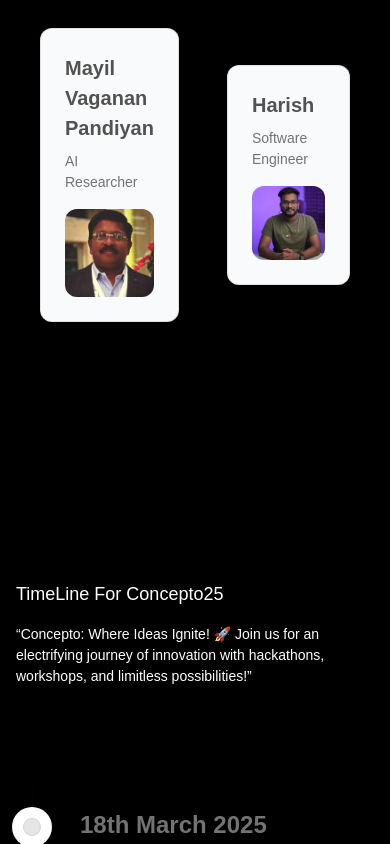
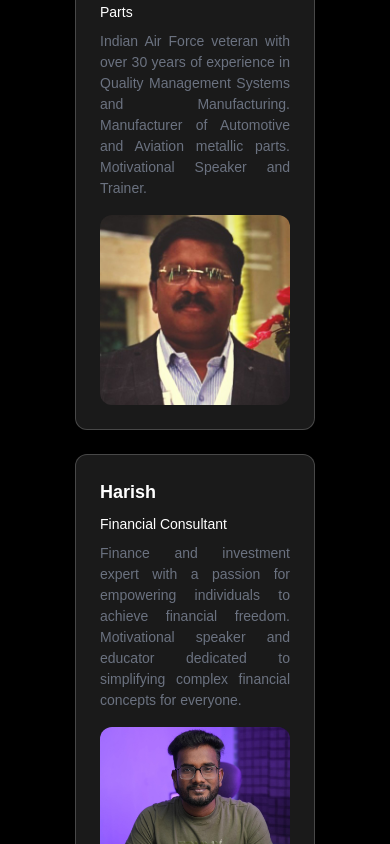
Before and after one commit to Sreeram3927/concepto_2025, a Next.js app: page / in a window 390 px wide. Shown: the part 2200-3044 px from the top of the page. Built offline with nearby package versions, Linux system fonts and the light colour scheme; a web font is replaced by a local one.

Commit message:
Updated Speakers Section
Updated content and fixed size issues, added responsiveness

```diff
--- a/app/components/Speakers.tsx
+++ b/app/components/Speakers.tsx
@@ -12,29 +12,39 @@ type Speaker = {
   imagePath: string;
 };
 
-export function Speakers({ speaker } : { speaker: Speaker }) {
+export function Speakers({ speaker }: { speaker: Speaker }) {
   return (
     <CardContainer className="inter-var">
-      <CardBody className="bg-gray-50 relative group/card dark:hover:shadow-2xl dark:hover:shadow-emerald-500/[0.1] dark:bg-black dark:border-white/[0.2] border-black/[0.1] w-auto sm:w-[30rem] h-auto rounded-xl p-6 border">
+      <CardBody className="relative group/card bg-white/10 border border-white/20 transition-all duration-300 ease-in-out hover:bg-white/20 hover:border-white/30 dark:hover:shadow-2xl dark:hover:shadow-emerald-500/[0.1] w-auto max-w-[15rem] sm:max-w-[30rem] sm:w-[30rem] h-auto rounded-xl p-6">
         <CardItem
           translateZ="50"
-          className="text-xl font-bold text-neutral-600 dark:text-white"
+          className="text-lg sm:text-xl font-bold text-white dark:text-white"
         >
           {speaker.name}
         </CardItem>
         <CardItem
           as="p"
           translateZ="60"
-          className="text-neutral-500 text-sm max-w-sm mt-2 dark:text-neutral-300"
+          className="text-white text-sm sm:text-base max-w-full mt-2 dark:text-neutral-300"
         >
           {speaker.role}
         </CardItem>
-        <CardItem translateZ="100" className="w-full mt-4">
+        <CardItem
+          as="p"
+          translateZ="60"
+          className="text-gray-500 text-justify text-sm sm:text-base max-w-full mt-2 dark:text-neutral-300"
+        >
+          {speaker.description}
+        </CardItem>
+        <CardItem
+          translateZ="100"
+          className="w-full mt-4 flex justify-center items-center"
+        >
           <Image
             src={speaker.imagePath}
-            height={300}
-            width={300}
-            className="object-cover rounded-xl group-hover/card:shadow-xl"
+            height={250}
+            width={250}
+            className="w-full max-w-[250px] sm:max-w-[300px] object-cover rounded-xl group-hover/card:shadow-xl"
             alt={speaker.name}
           />
         </CardItem>
--- a/app/components/Workshop.tsx
+++ b/app/components/Workshop.tsx
@@ -1,19 +1,18 @@
 "use client";
 import { Speakers } from "./Speakers";
-
 
 export function Workshop() {
   const speakersData = [
     {
       name: "Mayil Vaganan Pandiyan",
-      role: "AI Researcher",
-      description: "An expert in artificial intelligence and machine learning, specializing in autonomous systems.",
+      role: "FOUNDER CEO-Ellar Metal Parts",
+      description: "Indian Air Force veteran with over 30 years of experience in Quality Management Systems and Manufacturing. Manufacturer of Automotive and Aviation metallic parts. Motivational Speaker and Trainer.",
       imagePath: "/img/speakers/mayil_vagan_pandayan.jpg",
     },
     {
       name: "Harish",
-      role: "Software Engineer",
-      description: "A full-stack developer with a passion for building scalable and efficient web applications.",
+      role: "Financial Consultant",
+      description: "Finance and investment expert with a passion for empowering individuals to achieve financial freedom. Motivational speaker and educator dedicated to simplifying complex financial concepts for everyone.",
       imagePath: "/img/speakers/harish.jpeg",
     },
   ];
@@ -28,7 +27,9 @@ export function Workshop() {
           Meet our expert speakers who are leaders in their respective fields, bringing years of
           experience and insights to share with you.
         </p>
-        <div className="flex space-x-12">
+
+        {/* Responsive Layout for Speakers with Tight Spacing in Column Mode */}
+        <div className="flex flex-col sm:flex-row flex-wrap mt-6 justify-start sm:justify-center items-center sm:items-center -space-y-4 sm:space-y-0 sm:gap-8">
           {speakersData.map((speaker, index) => (
             <Speakers key={index} speaker={speaker} />
           ))}
--- a/app/components/timeline.tsx
+++ b/app/components/timeline.tsx
@@ -5,7 +5,7 @@ import { Timeline } from "./ui/timeline";
 export function TimelineDemo() {
   const data = [
     {
-      title: "18th March 2025",
+      title: "17th March 2025",
       content: (
         <div>
           <div className="grid grid-cols-1 sm:grid-cols-2 md:grid-rows-2 lg:grid-rows-2 gap-4">
@@ -52,7 +52,7 @@ export function TimelineDemo() {
             </ul>
           </p>
           </div>
-          <div className="grid  grid-cols-1 sm:grid-cols-2 md:grid-rows-2 lg:grid-rows-2 gap-4 mt-0">
+          {/* <div className="grid  grid-cols-1 sm:grid-cols-2 md:grid-rows-2 lg:grid-rows-2 gap-4 mt-0">
             <Image
               src="https://assets.aceternity.com/templates/startup-1.webp"
               alt="startup template"
@@ -81,12 +81,12 @@ export function TimelineDemo() {
               height={500}
               className="rounded-lg object-cover h-20 md:h-44 lg:h-60 w-full border border-white/50 shadow-[0_0_24px_rgba(34,_42,_53,_0.06),_0_1px_1px_rgba(0,_0,_0,_0.05),_0_0_0_1px_rgba(34,_42,_53,_0.04),_0_0_4px_rgba(34,_42,_53,_0.08),_0_16px_68px_rgba(47,_48,_55,_0.05),_0_1px_0_rgba(255,_255,_255,_0.1)_inset]"
             />
-          </div>
+          </div> */}
         </div>
       ),
     },
     {
-      title: "17th March 2025",
+      title: "18th March 2025",
       content: (
         <div>
           <div className="grid grid-cols-1 sm:grid-cols-2 md:grid-rows-2 lg:grid-rows-2 gap-4">
@@ -109,7 +109,7 @@ export function TimelineDemo() {
             </ul>
           </p>
           </div>
-          <div className="grid grid-cols-1 sm:grid-cols-2 md:grid-rows-2 lg:grid-rows-2 gap-4">
+          {/* <div className="grid grid-cols-1 sm:grid-cols-2 md:grid-rows-2 lg:grid-rows-2 gap-4">
             <Image
               src="https://assets.aceternity.com/pro/hero-sections.png"
               alt="hero template"
@@ -138,7 +138,7 @@ export function TimelineDemo() {
               height={500}
               className="rounded-lg object-cover h-20 md:h-44 lg:h-60 w-full border border-white/50 shadow-[0_0_24px_rgba(34,_42,_53,_0.06),_0_1px_1px_rgba(0,_0,_0,_0.05),_0_0_0_1px_rgba(34,_42,_53,_0.04),_0_0_4px_rgba(34,_42,_53,_0.08),_0_16px_68px_rgba(47,_48,_55,_0.05),_0_1px_0_rgba(255,_255,_255,_0.1)_inset]"
             />
-          </div>
+          </div> */}
         </div>
       ),
     },
--- a/app/components/ui/3d-card.tsx
+++ b/app/components/ui/3d-card.tsx
@@ -49,7 +49,7 @@ export const CardContainer = ({
     <MouseEnterContext.Provider value={[isMouseEntered, setIsMouseEntered]}>
       <div
         className={cn(
-          "py-20 flex items-center justify-center",
+          "py-5 flex items-center justify-center",
           containerClassName
         )}
         style={{
@@ -86,7 +86,7 @@ export const CardBody = ({
   return (
     <div
       className={cn(
-        "h-96 w-96 [transform-style:preserve-3d]  [&>*]:[transform-style:preserve-3d]",
+        "w-full h-full [transform-style:preserve-3d] [&>*]:[transform-style:preserve-3d]", // Removed fixed width/height
         className
       )}
     >
```
